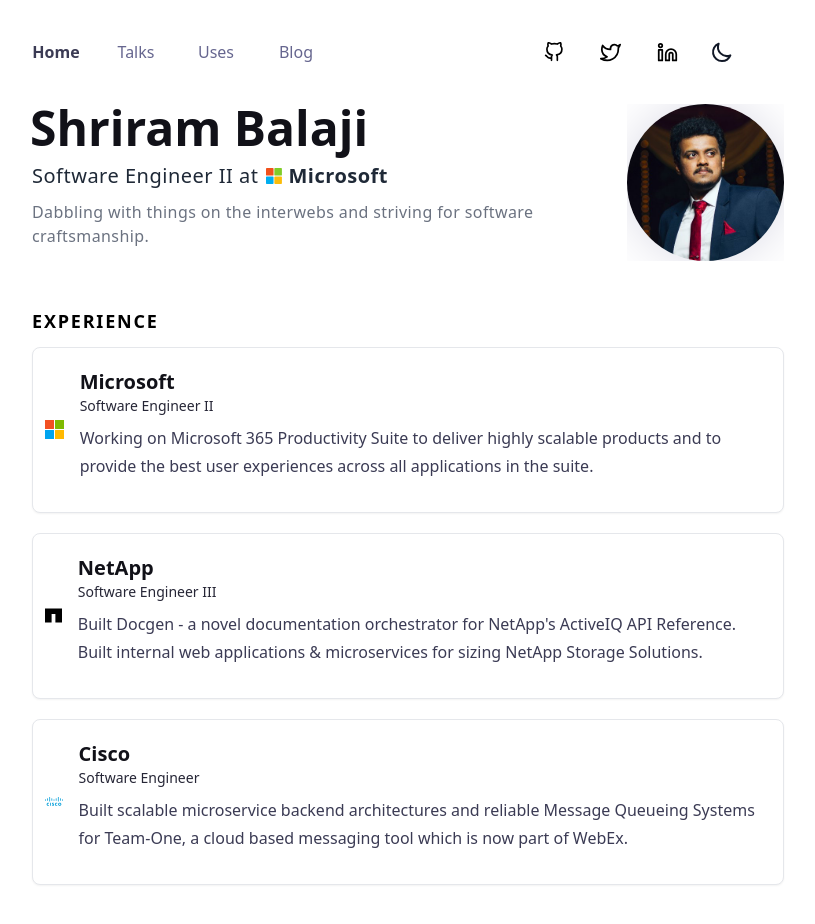
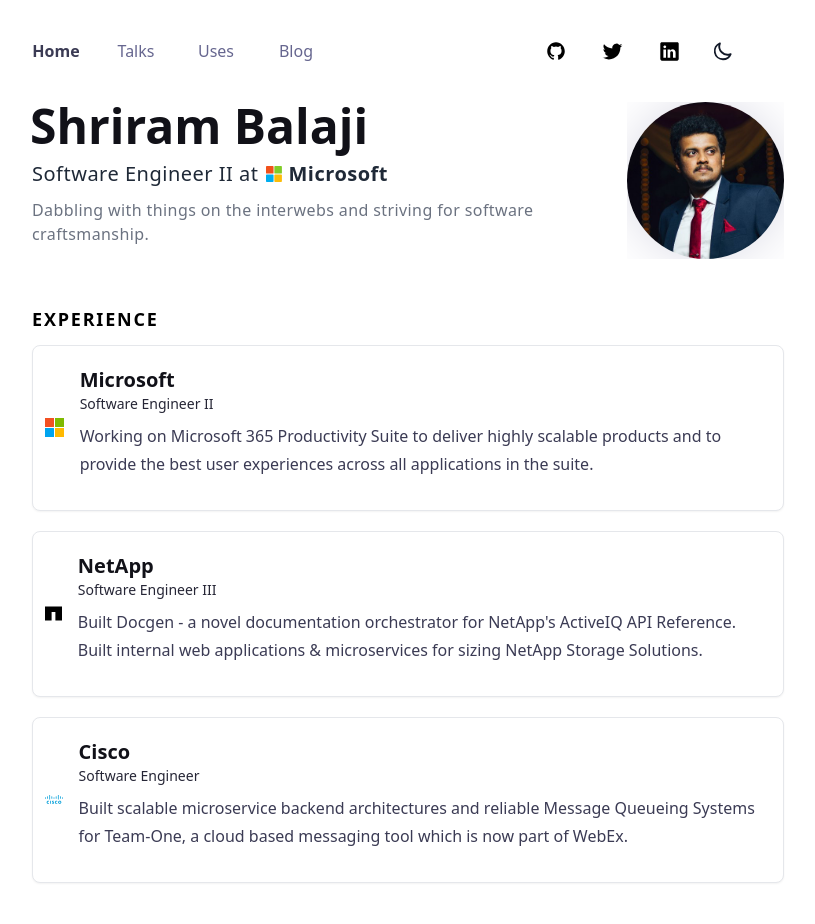
Before and after one commit to shrirambalaji/shrirambalaji.com, a Next.js app: page / in a window 1280 px wide. Shown: the top 924 px of the page, without its empty margins (240-1055 px from the left). Built offline with nearby package versions, Linux system fonts and the light colour scheme.

Commit message:
feat(icons): update github, linkedin, twitter icons to fill icons

```diff
--- a/src/components/icons/DarkMode.tsx
+++ b/src/components/icons/DarkMode.tsx
@@ -3,8 +3,8 @@
     <svg
       fill="none"
       viewBox="0 0 24 24"
-      width="24"
-      height="24"
+      width="22"
+      height="22"
       stroke="currentColor"
     >
       <path
--- a/src/components/icons/GitHub.tsx
+++ b/src/components/icons/GitHub.tsx
@@ -11,25 +11,19 @@
         role="link"
         aria-label="Shriram's Github profile"
         className={cn(
-          "group inline-flex cursor-pointer items-center rounded-lg p-2 px-3 text-center text-current hover:bg-ghostindigo-50 hover:dark:bg-ghostindigo-800",
+          "group inline-flex cursor-pointer items-center p-2 px-3 text-center text-current",
           props.className
         )}
         tabIndex={0}
       >
         <svg
           xmlns="http://www.w3.org/2000/svg"
-          width="24"
-          height="24"
-          viewBox="0 0 24 24"
-          fill="none"
-          stroke="#fff"
-          stroke-width="2"
-          stroke-linecap="round"
-          stroke-linejoin="round"
-          className="feather feather-github"
+          className="ionicon"
+          viewBox="0 0 512 512"
           {...props}
         >
-          <path d="M9 19c-5 1.5-5-2.5-7-3m14 6v-3.87a3.37 3.37 0 0 0-.94-2.61c3.14-.35 6.44-1.54 6.44-7A5.44 5.44 0 0 0 20 4.77 5.07 5.07 0 0 0 19.91 1S18.73.65 16 2.48a13.38 13.38 0 0 0-7 0C6.27.65 5.09 1 5.09 1A5.07 5.07 0 0 0 5 4.77a5.44 5.44 0 0 0-1.5 3.78c0 5.42 3.3 6.61 6.44 7A3.37 3.37 0 0 0 9 18.13V22"></path>
+          <title>Github</title>
+          <path d="M256 32C132.3 32 32 134.9 32 261.7c0 101.5 64.2 187.5 153.2 217.9a17.56 17.56 0 003.8.4c8.3 0 11.5-6.1 11.5-11.4 0-5.5-.2-19.9-.3-39.1a102.4 102.4 0 01-22.6 2.7c-43.1 0-52.9-33.5-52.9-33.5-10.2-26.5-24.9-33.6-24.9-33.6-19.5-13.7-.1-14.1 1.4-14.1h.1c22.5 2 34.3 23.8 34.3 23.8 11.2 19.6 26.2 25.1 39.6 25.1a63 63 0 0025.6-6c2-14.8 7.8-24.9 14.2-30.7-49.7-5.8-102-25.5-102-113.5 0-25.1 8.7-45.6 23-61.6-2.3-5.8-10-29.2 2.2-60.8a18.64 18.64 0 015-.5c8.1 0 26.4 3.1 56.6 24.1a208.21 208.21 0 01112.2 0c30.2-21 48.5-24.1 56.6-24.1a18.64 18.64 0 015 .5c12.2 31.6 4.5 55 2.2 60.8 14.3 16.1 23 36.6 23 61.6 0 88.2-52.4 107.6-102.3 113.3 8 7.1 15.2 21.1 15.2 42.5 0 30.7-.3 55.5-.3 63 0 5.4 3.1 11.5 11.4 11.5a19.35 19.35 0 004-.4C415.9 449.2 480 363.1 480 261.7 480 134.9 379.7 32 256 32z" />
         </svg>
       </span>
     </NextLink>
--- a/src/components/icons/LightMode.tsx
+++ b/src/components/icons/LightMode.tsx
@@ -3,8 +3,8 @@
     <svg
       fill="none"
       viewBox="0 0 24 24"
-      width="24"
-      height="24"
+      width="22"
+      height="22"
       stroke="currentColor"
     >
       <path
--- a/src/components/icons/Linkedin.tsx
+++ b/src/components/icons/Linkedin.tsx
@@ -11,27 +11,19 @@
         role="link"
         aria-label="Shriram's Linkedin profile"
         className={cn(
-          "group inline-flex cursor-pointer items-center rounded-lg p-2 px-3 text-center text-current hover:bg-ghostindigo-50 hover:dark:bg-ghostindigo-800",
+          "group inline-flex cursor-pointer items-center p-2 px-3 text-center text-current",
           props.className
         )}
         tabIndex={0}
       >
         <svg
           xmlns="http://www.w3.org/2000/svg"
-          width="24"
-          height="24"
-          viewBox="0 0 24 24"
-          fill="none"
-          stroke="currentColor"
-          stroke-width="2"
-          stroke-linecap="round"
-          stroke-linejoin="round"
-          className="feather feather-linkedin"
+          className="ionicon"
+          viewBox="0 0 512 512"
           {...props}
         >
-          <path d="M16 8a6 6 0 0 1 6 6v7h-4v-7a2 2 0 0 0-2-2 2 2 0 0 0-2 2v7h-4v-7a6 6 0 0 1 6-6z"></path>
-          <rect x="2" y="9" width="4" height="12"></rect>
-          <circle cx="4" cy="4" r="2"></circle>
+          <title>Linkedin</title>
+          <path d="M444.17 32H70.28C49.85 32 32 46.7 32 66.89v374.72C32 461.91 49.85 480 70.28 480h373.78c20.54 0 35.94-18.21 35.94-38.39V66.89C480.12 46.7 464.6 32 444.17 32zm-273.3 373.43h-64.18V205.88h64.18zM141 175.54h-.46c-20.54 0-33.84-15.29-33.84-34.43 0-19.49 13.65-34.42 34.65-34.42s33.85 14.82 34.31 34.42c-.01 19.14-13.31 34.43-34.66 34.43zm264.43 229.89h-64.18V296.32c0-26.14-9.34-44-32.56-44-17.74 0-28.24 12-32.91 23.69-1.75 4.2-2.22 9.92-2.22 15.76v113.66h-64.18V205.88h64.18v27.77c9.34-13.3 23.93-32.44 57.88-32.44 42.13 0 74 27.77 74 87.64z" />
         </svg>
       </span>
     </NextLink>
--- a/src/components/icons/Twitter.tsx
+++ b/src/components/icons/Twitter.tsx
@@ -11,25 +11,19 @@
         role="link"
         aria-label="Shriram's Twitter profile"
         className={cn(
-          "group inline-flex cursor-pointer items-center rounded-lg p-2 px-3 text-center text-current hover:bg-ghostindigo-50 hover:dark:bg-ghostindigo-800",
+          "group inline-flex cursor-pointer items-center rounded-lg p-2 px-3 text-center text-current",
           props.className
         )}
         tabIndex={0}
       >
         <svg
           xmlns="http://www.w3.org/2000/svg"
-          width="24"
-          height="24"
-          viewBox="0 0 24 24"
-          fill="none"
-          stroke="currentColor"
-          stroke-width="2"
-          stroke-linecap="round"
-          stroke-linejoin="round"
-          className="feather feather-twitter"
+          className="ionicon"
+          viewBox="0 0 512 512"
           {...props}
         >
-          <path d="M23 3a10.9 10.9 0 0 1-3.14 1.53 4.48 4.48 0 0 0-7.86 3v1A10.66 10.66 0 0 1 3 4s-4 9 5 13a11.64 11.64 0 0 1-7 2c9 5 20 0 20-11.5a4.5 4.5 0 0 0-.08-.83A7.72 7.72 0 0 0 23 3z"></path>
+          <title>Twitter</title>
+          <path d="M496 109.5a201.8 201.8 0 01-56.55 15.3 97.51 97.51 0 0043.33-53.6 197.74 197.74 0 01-62.56 23.5A99.14 99.14 0 00348.31 64c-54.42 0-98.46 43.4-98.46 96.9a93.21 93.21 0 002.54 22.1 280.7 280.7 0 01-203-101.3A95.69 95.69 0 0036 130.4c0 33.6 17.53 63.3 44 80.7A97.5 97.5 0 0135.22 199v1.2c0 47 34 86.1 79 95a100.76 100.76 0 01-25.94 3.4 94.38 94.38 0 01-18.51-1.8c12.51 38.5 48.92 66.5 92.05 67.3A199.59 199.59 0 0139.5 405.6a203 203 0 01-23.5-1.4A278.68 278.68 0 00166.74 448c181.36 0 280.44-147.7 280.44-275.8 0-4.2-.11-8.4-.31-12.5A198.48 198.48 0 00496 109.5z" />
         </svg>
       </span>
     </NextLink>
```
Also changed, not shown: src/components/icons/menu.svg (added).
